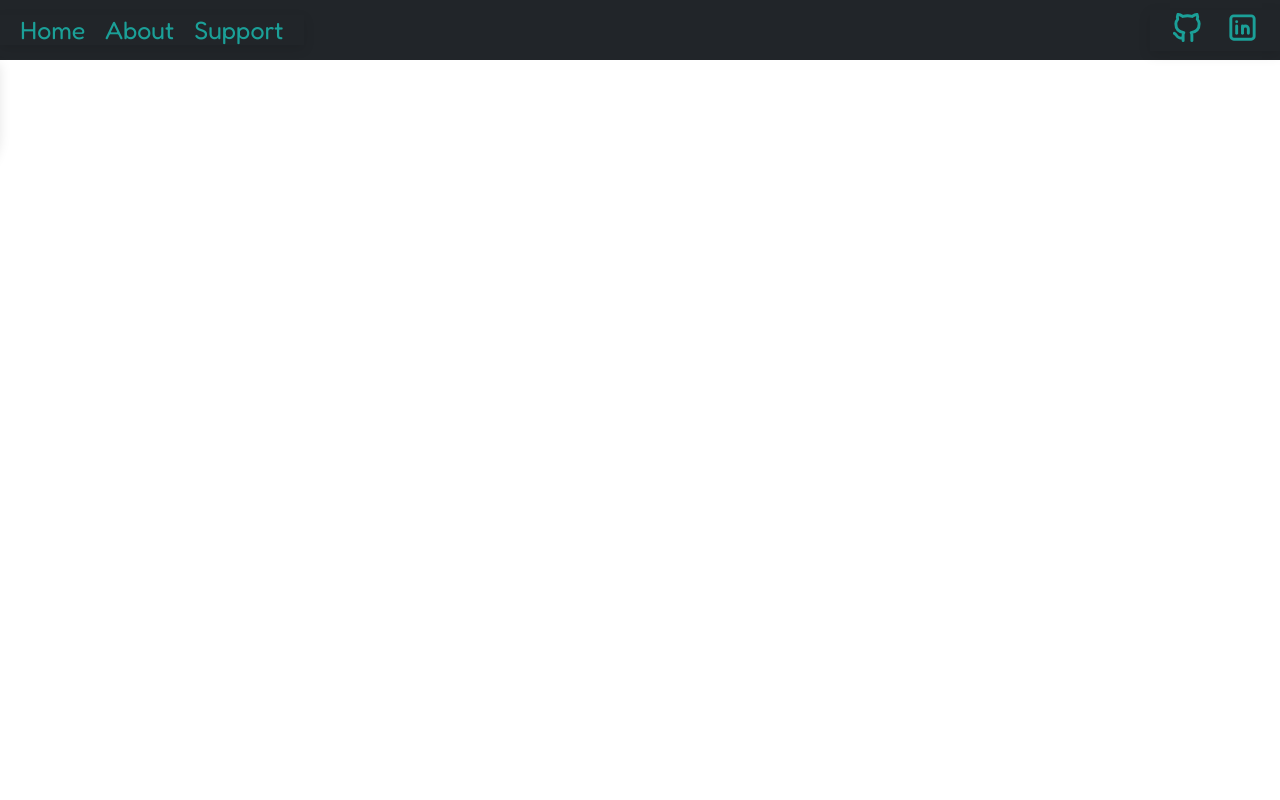
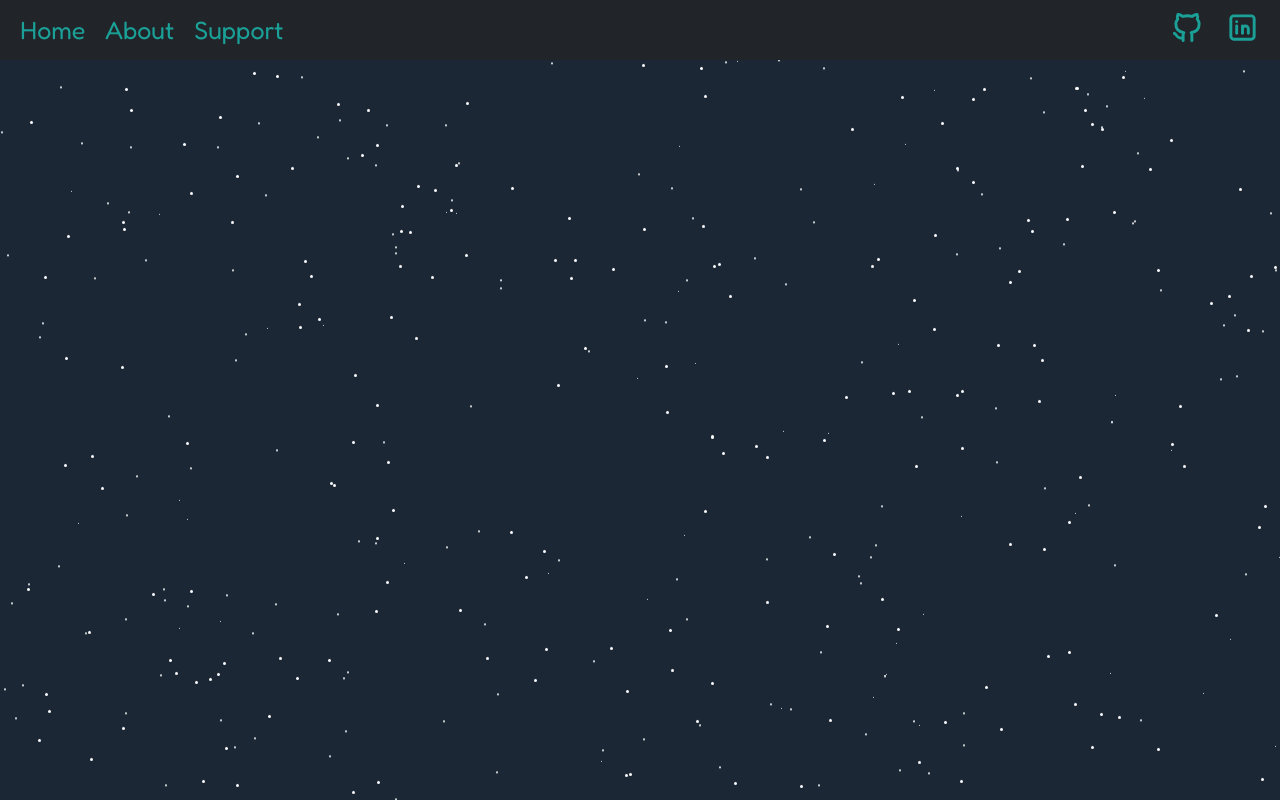
Before and after one commit to ChristopherBenton145/space-landing-page, a React (Create React App) app: page / in a window 1280 px wide. Built offline with nearby package versions, Linux system fonts and the light colour scheme.

Commit message:
Finished the background

```diff
--- a/src/components/App.js
+++ b/src/components/App.js
@@ -1,5 +1,6 @@
 import React from 'react';
 import Header from './Header/Header';
+import Background from './Header/Background';
 
 export const globalContext = React.createContext(null);
 const globalContextValue = {
@@ -10,6 +11,7 @@ function App() {
   return (
     <div className="App">
       <globalContext.Provider value={globalContextValue}>
+        <Background />
         <Header />
       </globalContext.Provider>
     </div>
--- /dev/null
+++ b/src/components/Header/Background.js
@@ -0,0 +1,11 @@
+function Background() {
+  return (
+    <>
+      <div id="stars-0"></div>
+      <div id="stars-1"></div>
+      <div id="stars-2"></div>
+    </>
+  );
+}
+
+export default Background;
--- a/src/index.scss
+++ b/src/index.scss
@@ -1,5 +1,6 @@
 @import "./styles/App.scss";
 @import "./styles/Header/Header.scss";
+@import "./styles/Header/Background.scss";
 @import "./styles/Header/Nav.scss";
 @import "./styles/Header/Navbar1.scss";
 @import "./styles/Header/Navbar2.scss";
--- a/src/styles/App.scss
+++ b/src/styles/App.scss
@@ -5,7 +5,9 @@ body {
     "Helvetica Neue", sans-serif;
   -webkit-font-smoothing: antialiased;
   -moz-osx-font-smoothing: grayscale;
+  background: radial-gradient(ellipse at bottom, #1b2735 0%, #1b2735 100%);
   overflow-x: hidden;
+  margin-top: 60px;
 }
 
 a {
--- /dev/null
+++ b/src/styles/Header/Background.scss
@@ -0,0 +1,77 @@
+$star-color: white;
+$small-speed: 75s;
+$medium-speed: 125s;
+$large-speed: 150s;
+
+@function multiple-bs($n) {
+  $value: "#{random(2000)}px #{random(2000)}px #{$star-color}";
+  @for $i from 2 through $n {
+    $value: "#{$value}, #{random(2000)}px #{random(2000)}px #{$star-color}";
+  }
+  @return unquote($value);
+}
+
+$bs-small: multiple-bs(200);
+$bs-medium: multiple-bs(600);
+$bs-large: multiple-bs(800);
+
+#stars {
+  position: absolute;
+  top: 0px;
+  left: 0px;
+  animation: float-stars linear infinite;
+  border-radius: 50%;
+  z-index: -1;
+
+  &-0 {
+    @extend #stars;
+    animation-duration: $small-speed;
+    box-shadow: $bs-small;
+    width: 1px;
+    height: 1px;
+
+    &:after {
+      box-shadow: $bs-small;
+      width: 1px;
+      height: 1px;
+    }
+  }
+
+  &-1 {
+    @extend #stars;
+    animation-duration: $medium-speed;
+    box-shadow: $bs-medium;
+    width: 2px;
+    height: 2px;
+
+    &:after {
+      width: 2px;
+      height: 2px;
+      box-shadow: $bs-medium;
+    }
+  }
+
+  &-2 {
+    @extend #stars;
+    animation-duration: $large-speed;
+    box-shadow: $bs-large;
+    width: 3px;
+    height: 3px;
+
+    &:after {
+      box-shadow: $bs-large;
+      width: 3px;
+      height: 3px;
+    }
+  }
+}
+
+@keyframes float-stars {
+  from {
+    transform: translateY(0px);
+  }
+
+  to {
+    transform: translateY(-2000px);
+  }
+}
--- a/src/styles/Header/Navbar1.scss
+++ b/src/styles/Header/Navbar1.scss
@@ -2,7 +2,6 @@
   display: flex;
   gap: 20px;
   color: #1ba098;
-  box-shadow: rgba(0, 0, 0, 0.1) 0px 4px 12px;
   list-style: none;
   font-size: 25px;
   margin: 0;
--- a/src/styles/Header/Navbar2.scss
+++ b/src/styles/Header/Navbar2.scss
@@ -10,7 +10,6 @@
   background-color: rgba(0, 31, 51, 0.9);
   color: #1ba098;
   border-bottom-right-radius: 50px;
-  box-shadow: rgba(0, 0, 0, 0.1) 0px 4px 12px;
   list-style: none;
   font-size: 20px;
   width: 30%;
```
